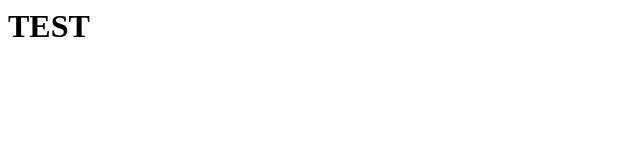
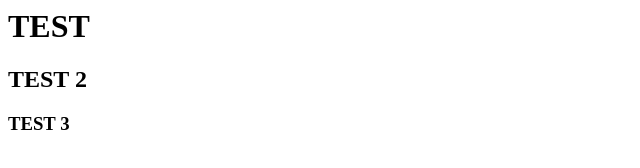
Before and after one commit to megaloadsystems/inception, a plain HTML site: page index.html in a window 1280 px wide. Shown: the whole page, without its empty margins (0-640 px from the left). Drawn offline with Linux system fonts and the light colour scheme.

Commit message:
Update index.html

```diff
--- a/index.html
+++ b/index.html
@@ -1 +1,3 @@
 <h1>TEST</h1>
+<h2>TEST 2</h2>
+<h3>TEST 3</h3>
```
